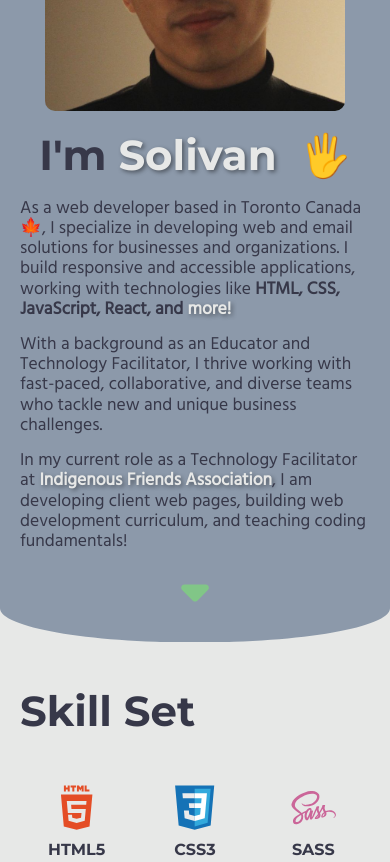
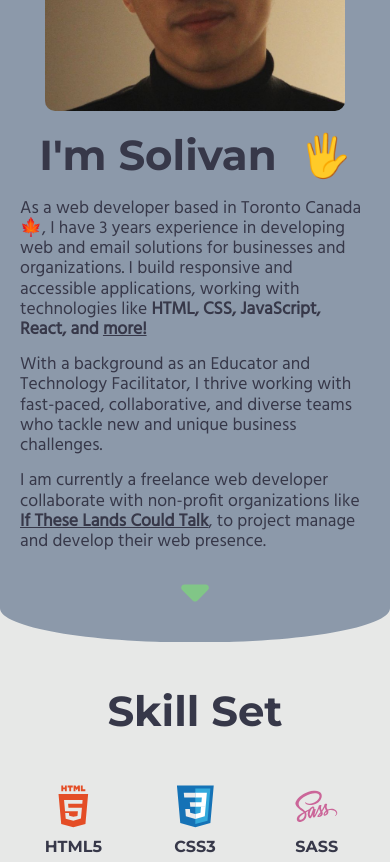
Before and after one commit to SolivanLau/portfolio, a website with bundled scripts: page index.html in a window 390 px wide. Shown: the part 1080-1942 px from the top of the page. Built offline with nearby package versions, Linux system fonts and the light colour scheme; files whose address does not match are found by name.

Commit message:
FIX: final fix on mobile styles

```diff
--- a/index.html
+++ b/index.html
@@ -270,8 +270,7 @@
           <!-- ABOUT TEXT -->
           <div class="aboutTextContainer">
             <p>
-              As a web developer based in Toronto Canada <span role="img" aria-label="Canadian maple leaf">🍁</span>, I
-              specialize in developing web and email solutions for businesses and
+              As a web developer based in Toronto Canada <span role="img" aria-label="Canadian maple leaf">🍁</span>, I have 3 years experience in developing web and email solutions for businesses and
               organizations. I build responsive and accessible applications, working with technologies like <span
                 class="bold"> HTML, CSS,
                 JavaScript, React, and <a href="#skills" class="highlightBrand">more!</a></span>
@@ -282,11 +281,7 @@
             </p>
 
             <p>
-              In my current role as a Technology Facilitator at
-              <a href="https://www.indigenousfriends.org/" target="_blank" rel="noopener noreferrer"
-                class="bold highlightBrand">Indigenous Friends Association</a>, I am developing client web pages,
-              building web development
-              curriculum, and teaching coding fundamentals!
+              I am currently a freelance web developer collaborate with non-profit organizations like <a href="https://www.iftheselandscouldtalk.org/" class="bold" target="_blank" rel="noopener noreferrer">If These Lands Could Talk</a>, to project manage and develop their web presence.
             </p>
           </div>
         </article>
--- a/styles/sass/abstracts/_utilities.scss
+++ b/styles/sass/abstracts/_utilities.scss
@@ -37,10 +37,6 @@
 
 
 // text stylings
-.highlightBrand {
-  color: var(--white);
-  text-shadow: 2px 2px 4px #0000006d;
-}
 
 .bold {
   font-weight: 700;
--- a/styles/sass/base/_typography.scss
+++ b/styles/sass/base/_typography.scss
@@ -38,3 +38,11 @@ h2 {
 p{
     font-size: 1.2rem;
 }
+
+
+@include responsiveStyle(mobile){
+    h2{
+        text-align: center;
+    }
+
+}
--- a/styles/sass/pages/home/_about.scss
+++ b/styles/sass/pages/home/_about.scss
@@ -13,9 +13,9 @@
         font-size: 1.5rem;
         letter-spacing: 1.7;
     }
-
-    a:hover{
-            text-decoration: underline var(--white) 2px;
+    a{
+        color: var(--staticDarkBlue);
+        text-decoration: underline;
     }
     .wrapper {
         display: flex;
--- a/styles/sass/pages/home/_skills.scss
+++ b/styles/sass/pages/home/_skills.scss
@@ -55,7 +55,7 @@
 @include responsiveStyle(630){
     .techStack{
         grid-template-columns: repeat(3, 1fr);
-        gap:20px 5px ;
+        gap: 15px ;
 
     }
     .techContainer{
```
Also changed, not shown: styles/css/styles.css.
